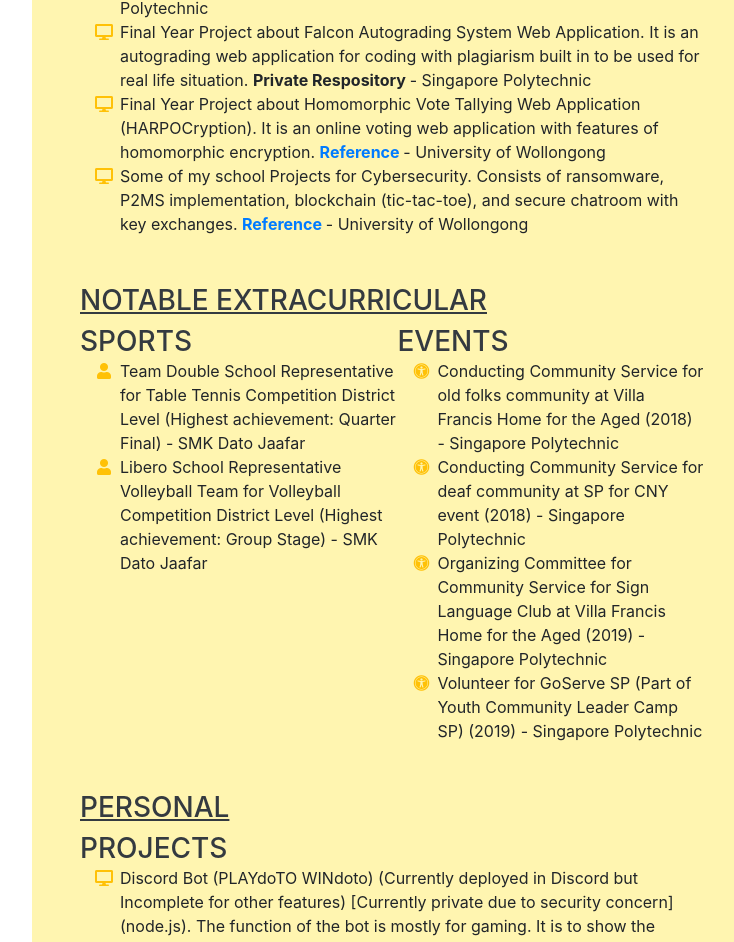
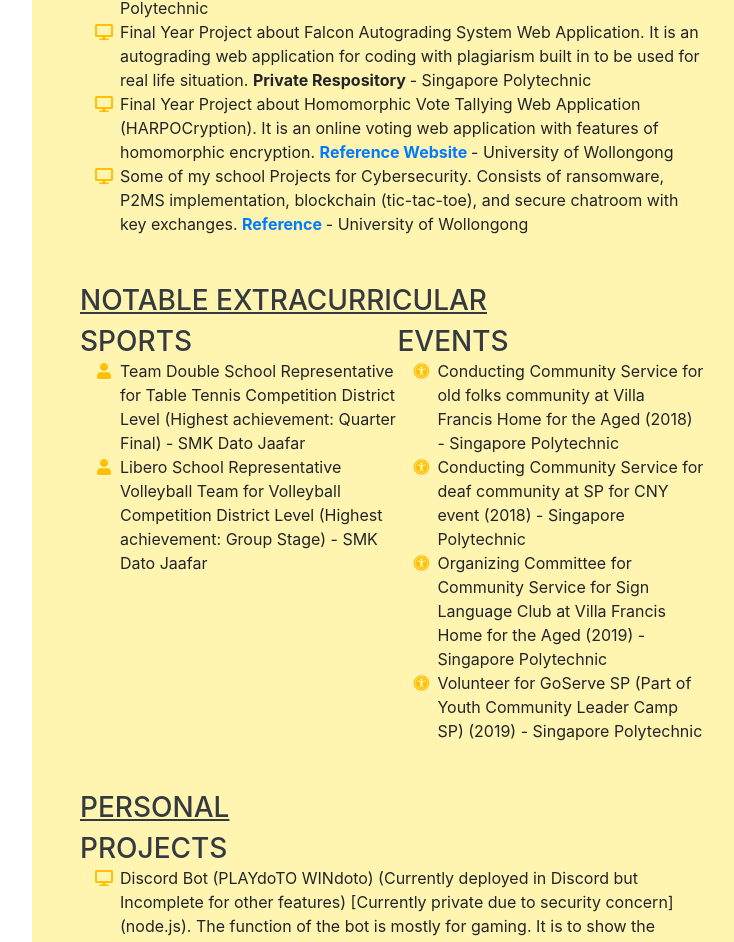
Before and after one commit to ianhtyen/ianyen.github.io, a website with bundled scripts: page index.html in a window 1280 px wide. Shown: the part 5743-6685 px from the top of the page, without its empty margins (240-974 px from the left). Built offline with nearby package versions, Linux system fonts and the light colour scheme; a web font is replaced by a local one.

Commit message:
Update index.html

```diff
--- a/index.html
+++ b/index.html
@@ -325,7 +325,7 @@
               </li>
               <li>
                 <i class="fa-li fa fa-desktop text-warning"></i>
-                Final Year Project about Homomorphic Vote Tallying Web Application (HARPOCryption). It is an online voting web application with features of homomorphic encryption. <b> <a href="https://github.com/DylanCheong-tech/UOW-CSIT321-Project-Oct2022-March2023" target="_blank">Reference</a> </b> - University of Wollongong
+                Final Year Project about Homomorphic Vote Tallying Web Application (HARPOCryption). It is an online voting web application with features of homomorphic encryption. <b> <a href="https://github.com/DylanCheong-tech/UOW-CSIT321-Project-Oct2022-March2023" target="_blank">Reference</a> <a href="https://fyp22s402.wixsite.com/homomorphic-encrypti" target="_blank">Website</a> </b> - University of Wollongong
               </li>
               <li>
                 <i class="fa-li fa fa-desktop text-warning"></i>
```
